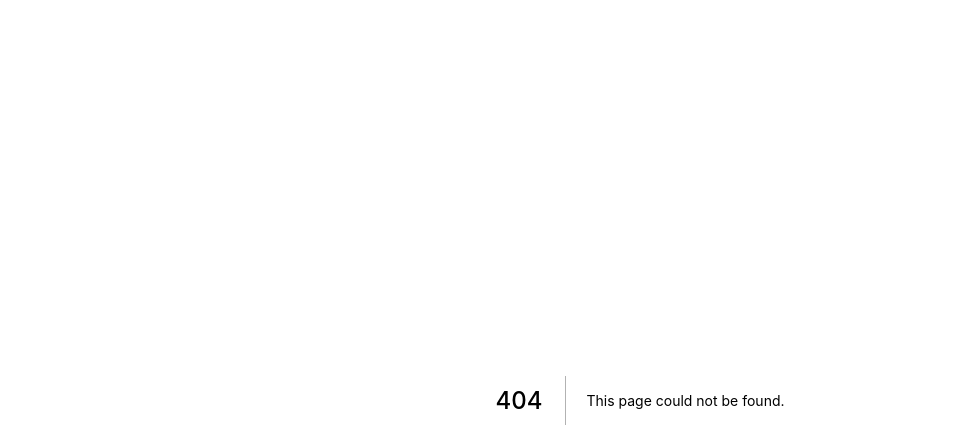
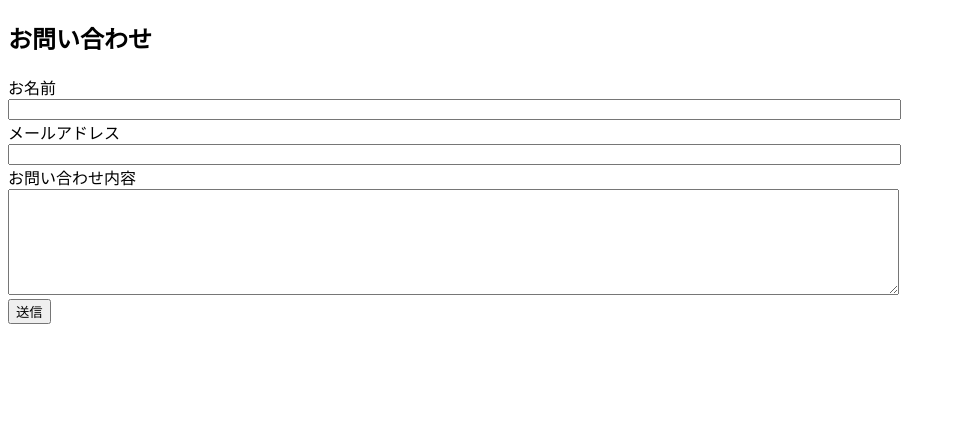
Before and after one commit to hirakumorishima02/pf-funclub, a Next.js app: page /contact in a window 1280 px wide. Before the commit this address had no page. Shown: the top 448 px of the page, without its empty margins (0-956 px from the left). Built offline with nearby package versions, Linux system fonts and the light colour scheme.

Commit message:
Create contact.js

```diff
--- /dev/null
+++ b/pages/contact.js
@@ -0,0 +1,33 @@
+const Contact = () => (
+    <div>
+        <h2>お問い合わせ</h2>
+        <div>
+            <label for="name">お名前</label><br />
+            <input type="text" name="name" />
+        </div>
+        <div>
+            <label for="mailaddress">メールアドレス</label><br />
+            <input type="text" name="mailaddress" />
+        </div>
+        <div>
+            <label for="body">お問い合わせ内容</label><br />
+            <textarea type="text" name="body" />
+        </div>
+        <button type="submit">送信</button>
+        <style jsx>{`
+            .post-forms {
+                width: 80%;
+                height: 50%;
+                margin: 0 auto;
+            }
+            input, textarea {
+                width: 70%;
+            }
+            textarea {
+                height: 100px;
+            }
+        `}</style>
+    </div>
+);
+
+export default Contact;
```
Also changed, not shown: 1 other file (tests, documents, lock files or other folders).
